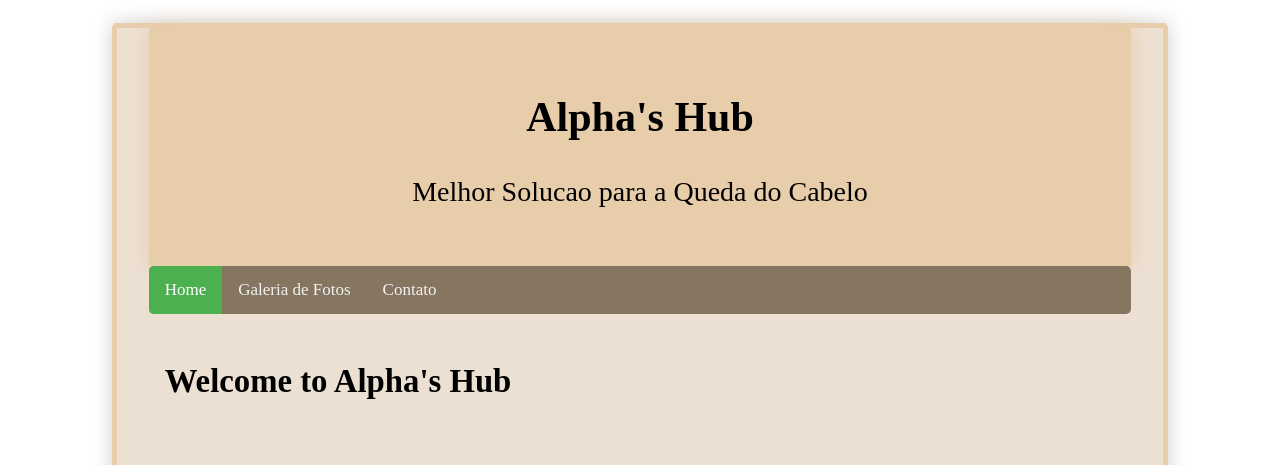
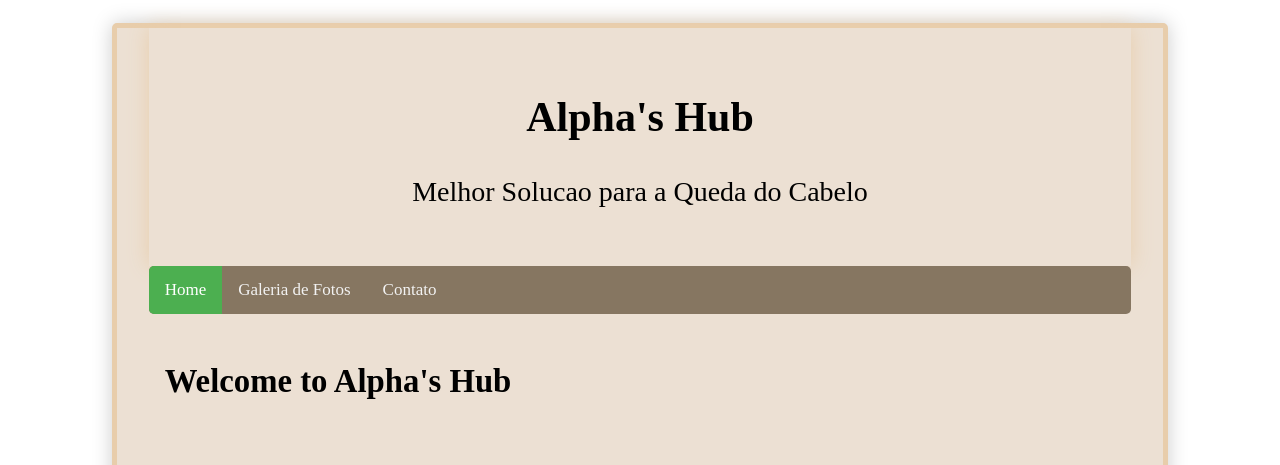
Before and after one commit to Alphashub/Alphashub.github.io, a PHP site: page / in a window 1280 px wide. Shown: the top 465 px of the page. Run offline with PHP 8.4, Linux system fonts and the light colour scheme.

Commit message:
Update alfa.css

```diff
--- a/alfa.css
+++ b/alfa.css
@@ -4,7 +4,7 @@ body {
 }
 
 .header {
-  background-color: #e8cdab;
+  background-color: #ECE0D3;
   padding: 30px;
   text-align: center;
   box-shadow: 0 0 20px #e8cdab
```
